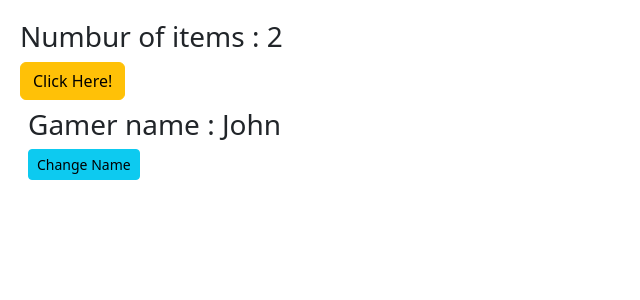
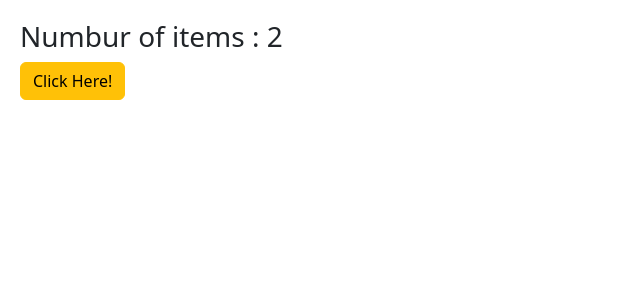
Before and after one commit to BehzadAminiPour/React-TS-Vite, a React (Vite) app: page / in a window 1280 px wide. Shown: the top 300 px of the page, without its empty margins (0-640 px from the left). Built offline with nearby package versions, Linux system fonts and the light colour scheme.

Commit message:
Create GamePage

```diff
--- a/src/App.tsx
+++ b/src/App.tsx
@@ -1,16 +1,17 @@
 import { BrowserRouter, Routes, Route } from "react-router-dom";
 import { useState } from "react";
+// Pages
 import CartPage from "./pages/CartPage";
 import NameListPage from "./pages/NameListPage";
 import FormPage from "./pages/FormPage";
 import ListGroupPage from "./pages/ListGroup";
 import LikePage from "./pages/LikePage";
+import GamePage from "./pages/GamePage";
+
+//Components
 import Alert from "./components/Alert";
 import Button from "./components/Button";
-
 import Navbar from "./components/Navbar";
-
-import Game from "./components/Game";
 
 function App() {
   const [cartItems, setCartItems] = useState(["product 1", "product 2"]);
@@ -58,6 +59,10 @@ function App() {
           path="/like"
           element={<LikePage onClick={() => console.log("Clicked")} />}
         />
+        <Route
+          path="/game"
+          element={<GamePage game={game.player.name} onGame={handleClick} />}
+        />
       </Routes>
       <Navbar items={cartItems.length} />
 
@@ -69,8 +74,6 @@ function App() {
       <Button onClick={() => setShowAlert(true)} color="warning">
         Click Here!
       </Button>
-
-      <Game game={game.player.name} onGame={handleClick} />
     </BrowserRouter>
   );
 }
```
